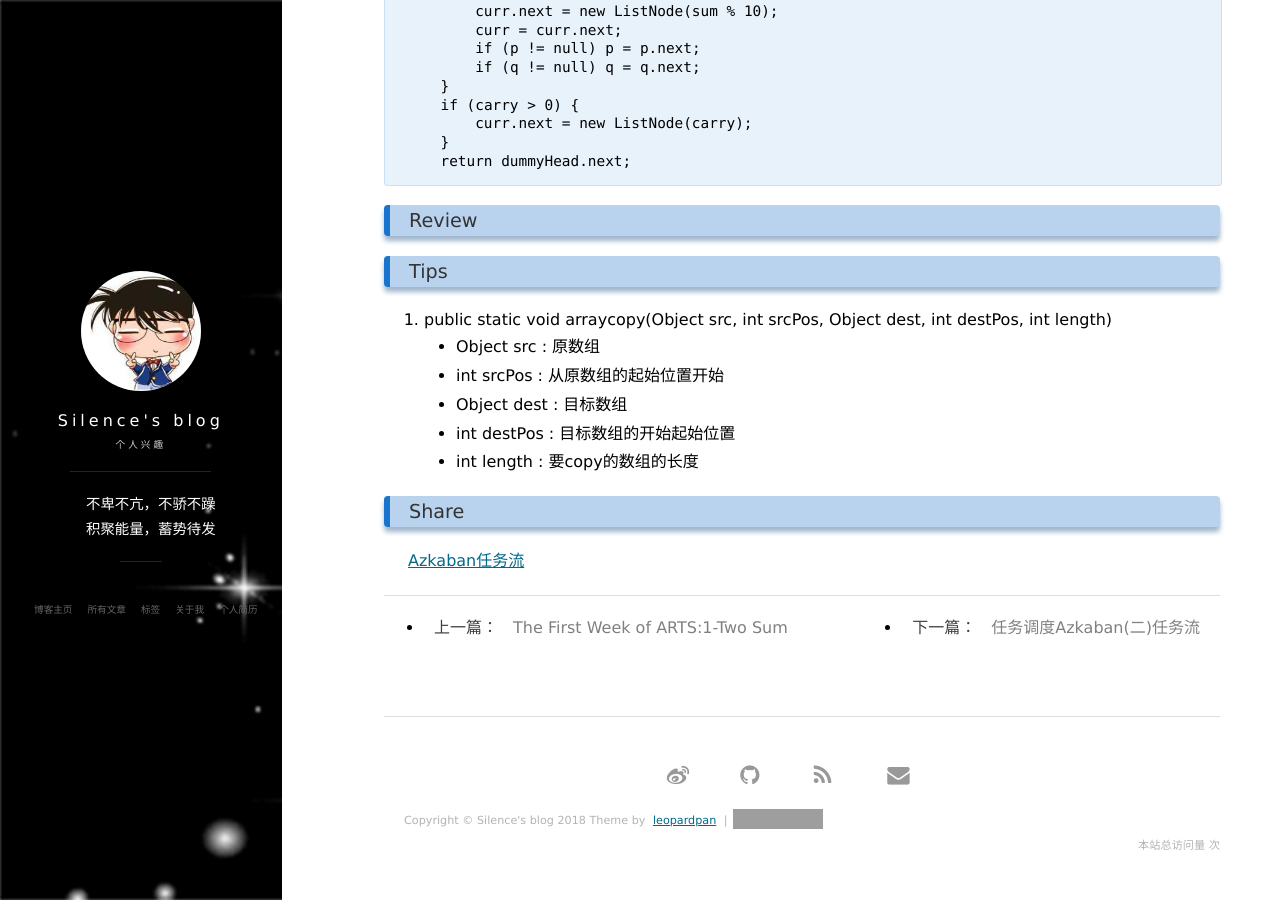
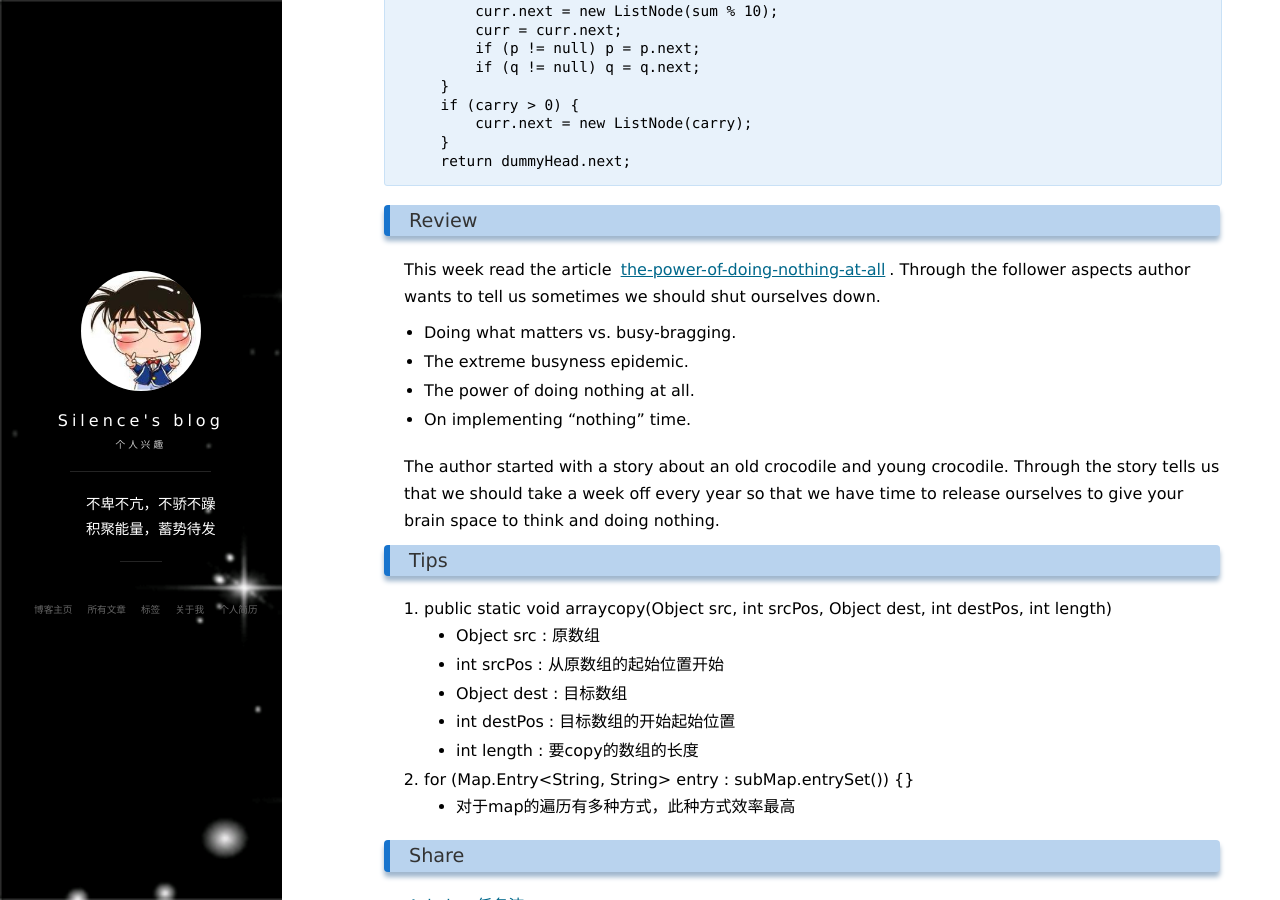
Before and after one commit to zhuSilence/zhuSilence.github.io, a Jekyll site: the page built from _posts/2018-07-08-The Second Week of ARTS:2-AddTwoNumbers.md, in a window 1280 px wide and 900 px high, scrolled down 3655 px. Built offline with Jekyll 4.4.1, drawn with Linux system fonts in a browser that asks for light colours; nearby versions of some CDN libraries; comment, search, counter and statistics services are not loaded; grey boxes are pictures that could not be loaded.

Commit message:
Second ARTS

````diff
--- a/_posts/2018-07-08-The Second Week of ARTS:2-AddTwoNumbers.md
+++ b/_posts/2018-07-08-The Second Week of ARTS:2-AddTwoNumbers.md
@@ -181,9 +181,17 @@ class ListNode {
     return dummyHead.next;
 ```
 ### Review
+This week read the article [the-power-of-doing-nothing-at-all](https://medium.com/swlh/the-power-of-doing-nothing-at-all-73eeea488b8b). Through the follower aspects author wants to tell us sometimes we should shut ourselves down.
+- Doing what matters vs. busy-bragging.
+- The extreme busyness epidemic.
+- The power of doing nothing at all.
+- On implementing “nothing” time.
+
+The author started with a story about an old crocodile and young crocodile. Through the story tells us that we should take a week off every year so that we have time to release ourselves to give your brain space to think and doing nothing.
 
 
 ### Tips
+
 1. public static void arraycopy(Object src, int srcPos, Object dest, int destPos, int length)
 - Object src : 原数组
 - int srcPos : 从原数组的起始位置开始
@@ -191,5 +199,8 @@ class ListNode {
 - int destPos : 目标数组的开始起始位置
 - int length  : 要copy的数组的长度
 
+2. for (Map.Entry<String, String> entry : subMap.entrySet()) {}
+- 对于map的遍历有多种方式，此种方式效率最高
+
 ### Share
 [Azkaban任务流](http://zxsilence.me/2018/07/%E4%BB%BB%E5%8A%A1%E8%B0%83%E5%BA%A6Azkaban(%E4%BA%8C)%E4%BB%BB%E5%8A%A1%E6%B5%81/)
````
